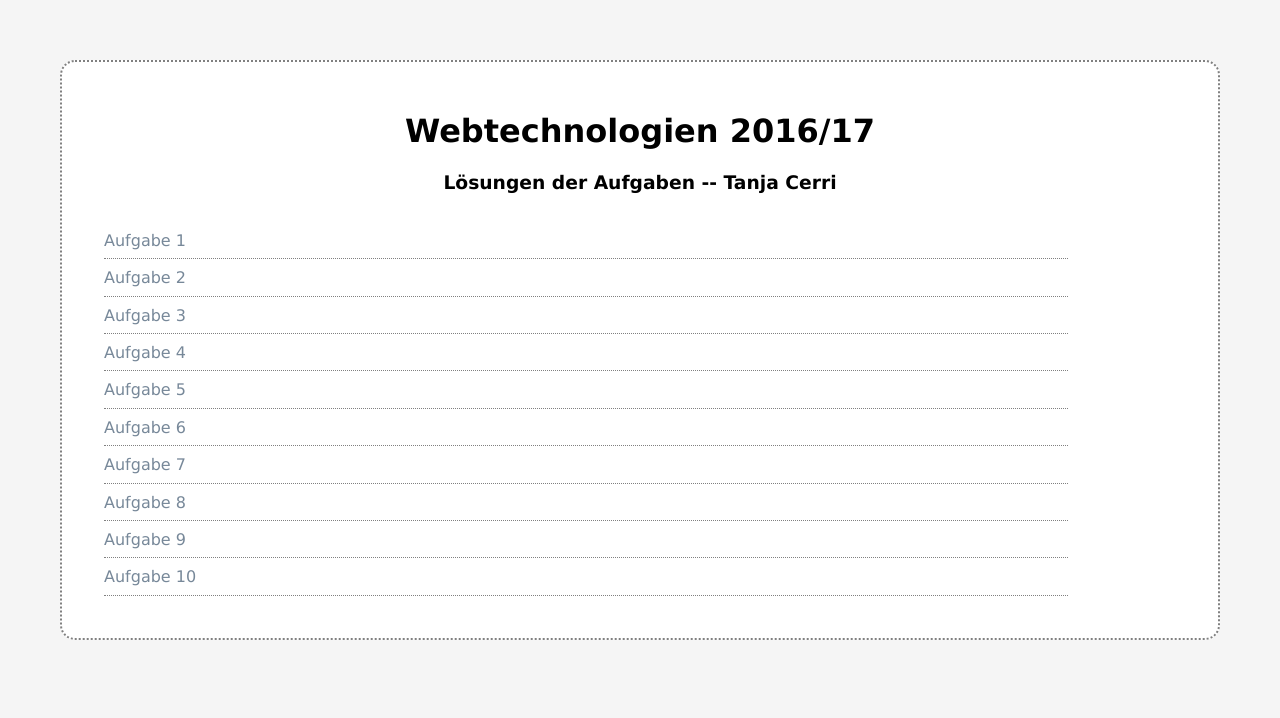
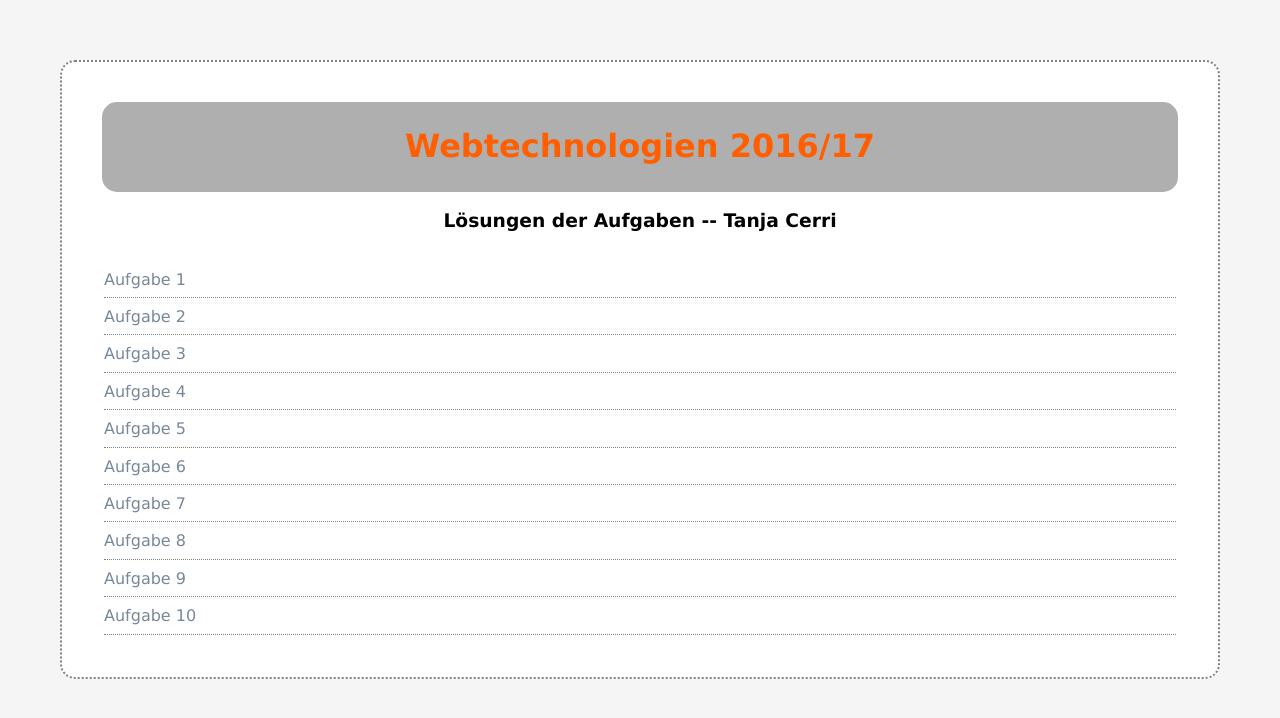
Before and after one commit to noobiba/webtech16, a PHP site: page / in a window 1280 px wide. Shown: the top 718 px of the page. Run offline with PHP 8.4, Linux system fonts and the light colour scheme.

Commit message:
Fix uebersicht table issues.

```diff
--- a/aufgabe01/index.html
+++ b/aufgabe01/index.html
@@ -29,7 +29,7 @@
     <section>
       <h3>Alle Teilnehmerinnen</h1>
         <div align="center">
-          <table>
+          <table class="namen">
             <tr>
               <th>Vorname</th>
               <th>Nachname</th>
--- a/css/styles.css
+++ b/css/styles.css
@@ -12,6 +12,11 @@ body{
 }
 header{
   text-align: center;
+  color: #FF5F00;
+  background-color: #AFAFAF;
+  padding: 5px;
+  margin: 10px;
+  border-radius: 15px;
 }
 .header{
 }
@@ -60,13 +65,25 @@ a:hover{
   color: #000000;
 }
 table{
-  width: 90%;
+  width: 100%;
 }
-th, td{
+table.uebersicht{
+  text-align: left;
+}
+.uebersicht td{
   text-align: justify;
   border-bottom: 1px dotted grey;
+  border-collapse: collapse;
   padding: 8px 0 8px 0;
   vertical-align: middle;
+}
+table.namen{
+  color: black;
+  border: 1px solid black;
+  border-collapse: collapse;
+}
+td.namen{
+  color: #FF5F00;
 }
 footer{
   padding-top: 30px;
--- a/index.html
+++ b/index.html
@@ -17,7 +17,7 @@
         <h3>Lösungen der Aufgaben -- Tanja Cerri</h3>
     <nav>
         <div class="center">
-         	<table>
+         	<table class="uebersicht">
                 <tr><td><a href="aufgabe01/index.html">Aufgabe 1</a></td></tr>
                 <tr><td><a href="./aufgabe02/index.html">Aufgabe 2</a></td></tr>
                 <tr><td><a href="./aufgabe03/index.html">Aufgabe 3</a></td></tr>
```
